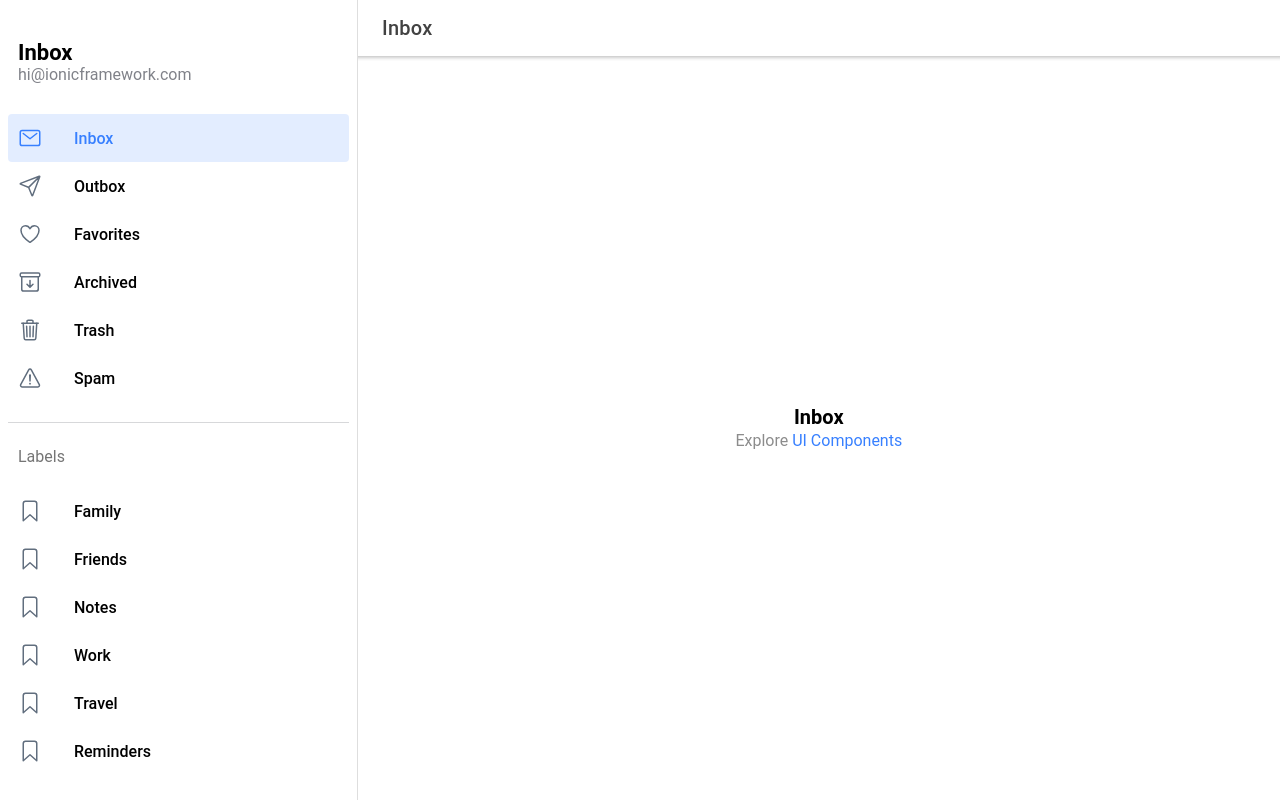
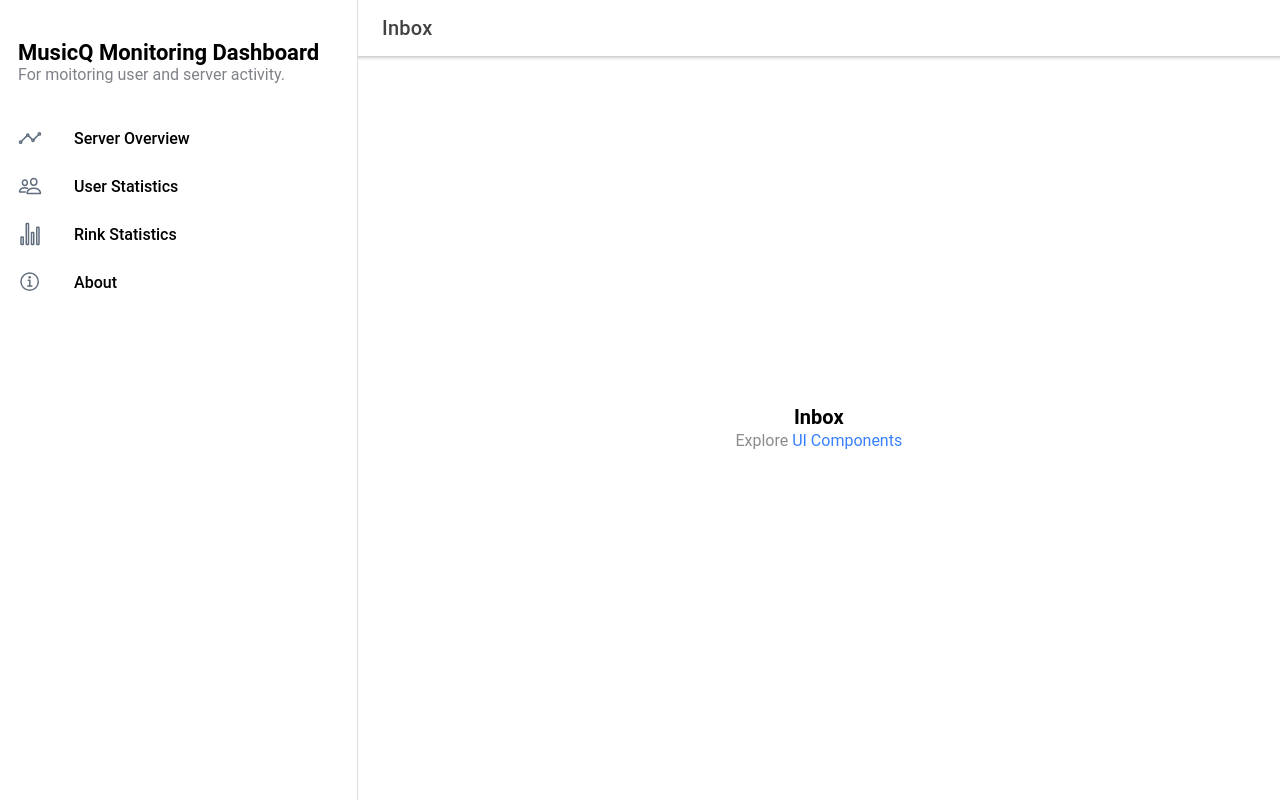
Before and after one commit to Dmitri-2/cs410-final-project, a React (Create React App) app: page /page/Inbox in a window 1280 px wide. Built offline with nearby package versions, Linux system fonts and the light colour scheme.

Commit message:
Create the basic page components

```diff
--- a/src/components/Menu.css
+++ b/src/components/Menu.css
@@ -17,12 +17,14 @@ ion-menu.md ion-note {
   margin-bottom: 30px;
 }
 
-ion-menu.md ion-list-header, ion-menu.md ion-note {
+ion-menu.md ion-list-header,
+ion-menu.md ion-note {
   padding-left: 10px;
 }
 
 ion-menu.md ion-list#inbox-list {
-  border-bottom: 1px solid var(--ion-color-step-150, #d7d8da);
+  /* border-top: 1px solid var(--ion-color-step-150, #d7d8da);
+  border-bottom: 1px solid var(--ion-color-step-150, #d7d8da); */
 }
 
 ion-menu.md ion-list#inbox-list ion-list-header {
--- a/src/components/Menu.tsx
+++ b/src/components/Menu.tsx
@@ -12,7 +12,7 @@ import {
 
 import React from 'react';
 import { useLocation } from 'react-router-dom';
-import { archiveOutline, archiveSharp, bookmarkOutline, heartOutline, heartSharp, mailOutline, mailSharp, paperPlaneOutline, paperPlaneSharp, trashOutline, trashSharp, warningOutline, warningSharp } from 'ionicons/icons';
+import { informationCircleOutline, statsChartOutline, archiveOutline, archiveSharp, bookmarkOutline, heartOutline, heartSharp, analyticsOutline, mailSharp, paperPlaneOutline, peopleOutline, trashOutline, trashSharp, warningOutline, warningSharp } from 'ionicons/icons';
 import './Menu.css';
 
 interface AppPage {
@@ -24,40 +24,28 @@ interface AppPage {
 
 const appPages: AppPage[] = [
   {
-    title: 'Inbox',
-    url: '/page/Inbox',
-    iosIcon: mailOutline,
-    mdIcon: mailSharp
+    title: 'Server Overview',
+    url: '/server/info',
+    iosIcon: analyticsOutline,
+    mdIcon: analyticsOutline
   },
   {
-    title: 'Outbox',
-    url: '/page/Outbox',
-    iosIcon: paperPlaneOutline,
-    mdIcon: paperPlaneSharp
+    title: 'User Statistics',
+    url: '/users/stats',
+    iosIcon: peopleOutline,
+    mdIcon: peopleOutline
   },
   {
-    title: 'Favorites',
-    url: '/page/Favorites',
-    iosIcon: heartOutline,
-    mdIcon: heartSharp
+    title: 'Rink Statistics',
+    url: '/rinks/stats',
+    iosIcon: statsChartOutline,
+    mdIcon: statsChartOutline
   },
   {
-    title: 'Archived',
-    url: '/page/Archived',
-    iosIcon: archiveOutline,
-    mdIcon: archiveSharp
-  },
-  {
-    title: 'Trash',
-    url: '/page/Trash',
-    iosIcon: trashOutline,
-    mdIcon: trashSharp
-  },
-  {
-    title: 'Spam',
-    url: '/page/Spam',
-    iosIcon: warningOutline,
-    mdIcon: warningSharp
+    title: 'About',
+    url: '/about',
+    iosIcon: informationCircleOutline,
+    mdIcon: informationCircleOutline
   }
 ];
 
@@ -70,8 +58,8 @@ const Menu: React.FC = () => {
     <IonMenu contentId="main" type="overlay">
       <IonContent>
         <IonList id="inbox-list">
-          <IonListHeader>Inbox</IonListHeader>
-          <IonNote>hi@ionicframework.com</IonNote>
+          <IonListHeader>MusicQ Monitoring Dashboard</IonListHeader>
+          <IonNote>For moitoring user and server activity.</IonNote>
           {appPages.map((appPage, index) => {
             return (
               <IonMenuToggle key={index} autoHide={false}>
@@ -84,7 +72,7 @@ const Menu: React.FC = () => {
           })}
         </IonList>
 
-        <IonList id="labels-list">
+        {/* <IonList id="labels-list">
           <IonListHeader>Labels</IonListHeader>
           {labels.map((label, index) => (
             <IonItem lines="none" key={index}>
@@ -92,7 +80,7 @@ const Menu: React.FC = () => {
               <IonLabel>{label}</IonLabel>
             </IonItem>
           ))}
-        </IonList>
+        </IonList> */}
       </IonContent>
     </IonMenu>
   );
```
Also changed, not shown: src/components/SampleCard.tsx (added, +23 -0 lines), src/components/ServerRamCard.jsx (added, +70 -0 lines), src/components/ServerUptimeCard.jsx (added, +43 -0 lines).
